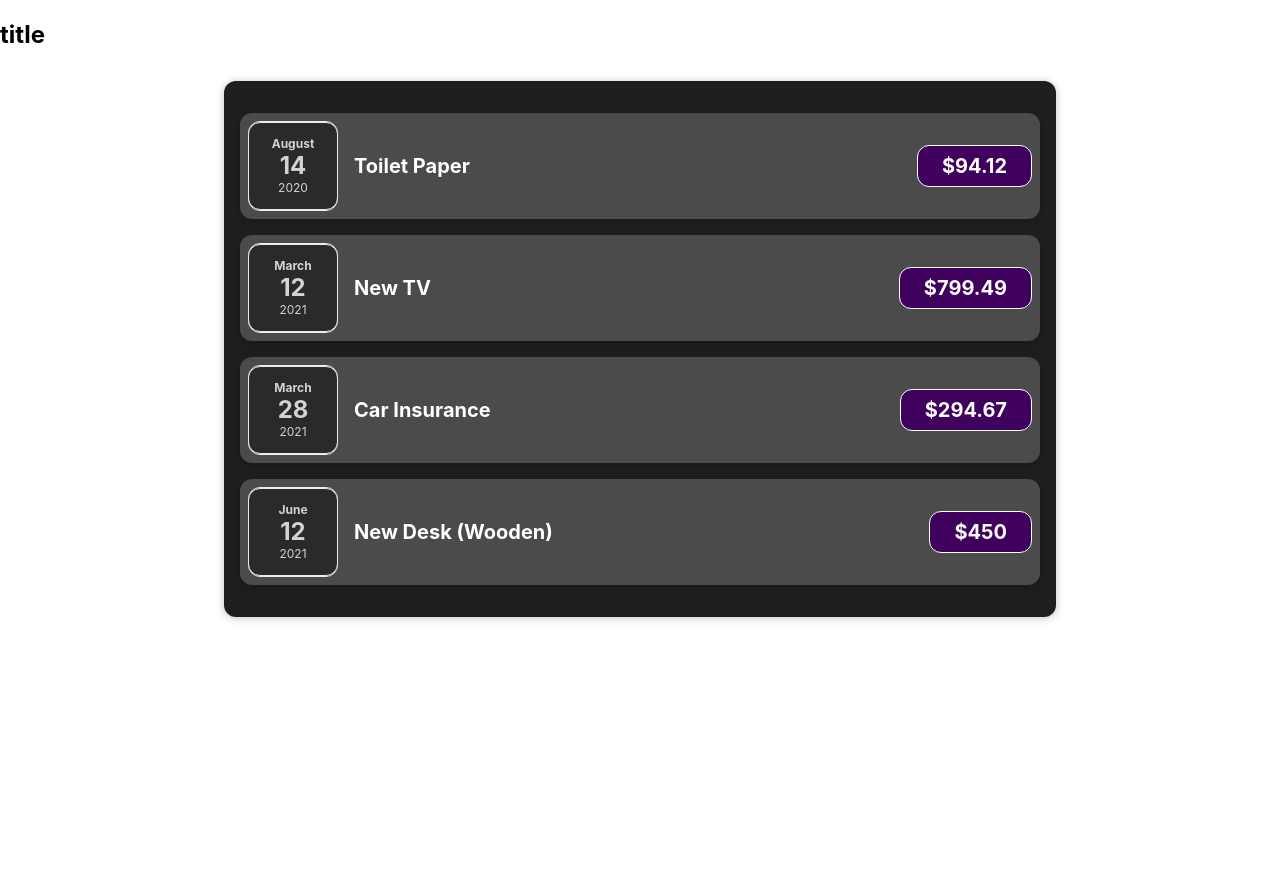
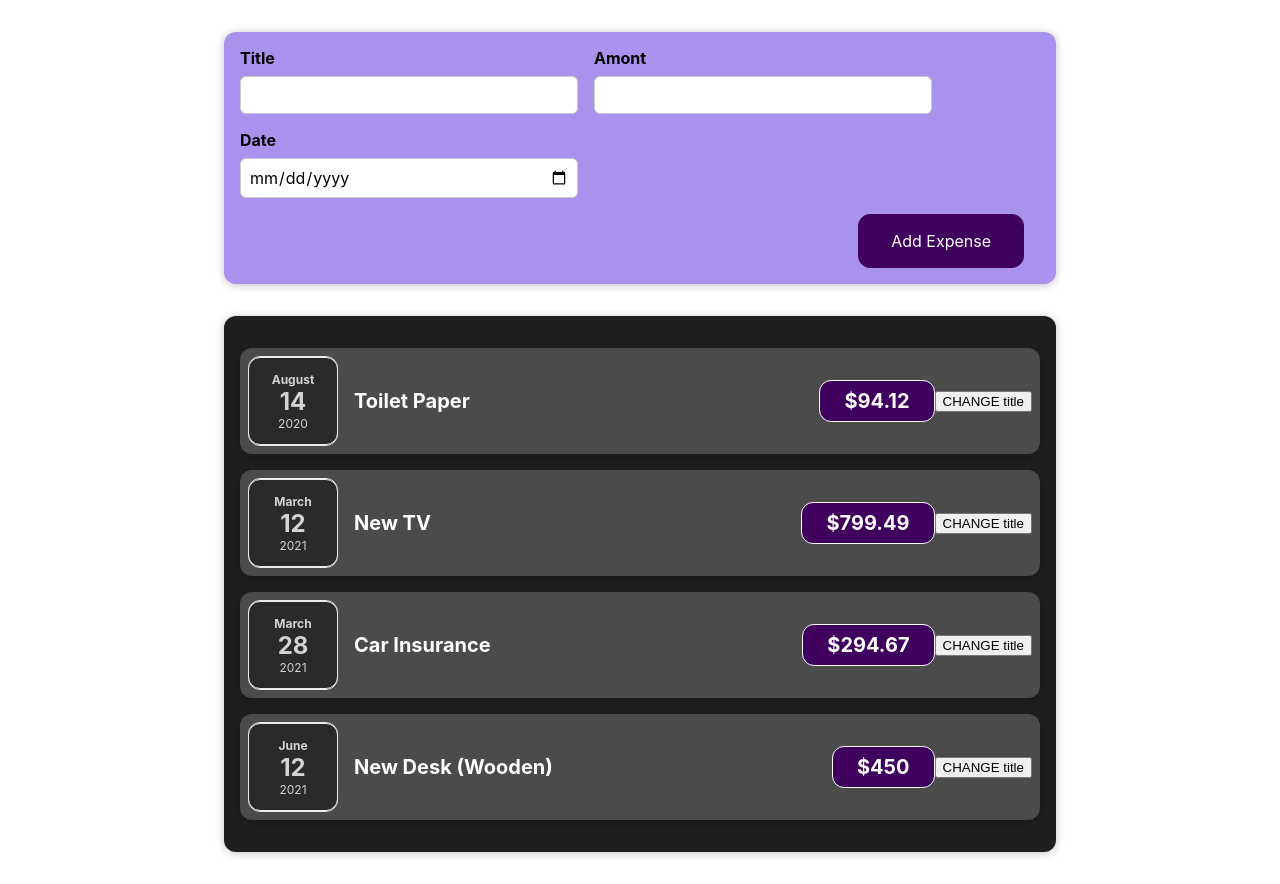
Before and after one commit to marcel-balint/expense_tracking, a React (Create React App) app: page / in a window 1280 px wide. Before the commit the page ends 800 px from the top, so only its background shows below. Built offline with nearby package versions, Linux system fonts and the light colour scheme.

Commit message:
Added form input

```diff
--- a/src/App.js
+++ b/src/App.js
@@ -1,4 +1,5 @@
 import Expenses from "./compnents/Expenses/Expenses";
+import NewExpense from "./compnents/NewExpense/NewExpense";
 
 function App() {
   const expenses = [
@@ -25,7 +26,7 @@
 
   return (
     <div>
-      <h2>title</h2>
+      <NewExpense />
       <Expenses items={expenses} />
     </div>
   );
--- a/src/compnents/Expenses/ExpenseItem.jsx
+++ b/src/compnents/Expenses/ExpenseItem.jsx
@@ -1,19 +1,25 @@
-import React from "react";
+import React, { useState } from "react";
 import ExpenseDate from "./ExpenseDate";
 import Card from "../UI/Card";
 
 import "./ExpenseItem.css";
 
 const ExpenseItem = (props) => {
+  const [title, setTitle] = useState(props.title);
+
+  const clickHandler = () => {
+    setTitle("Updated !");
+  };
   return (
     <Card className="expense-item">
       <div className="expense-date">
         <ExpenseDate date={props.date} />
       </div>
       <div className="expense-item__description">
-        <h2>{props.title}</h2>
+        <h2>{title}</h2>
         <div className="expense-item__price">${props.amount}</div>
       </div>
+      <button onClick={clickHandler}>CHANGE title</button>
     </Card>
   );
 };
--- /dev/null
+++ b/src/compnents/NewExpense/ExpenseForm.css
@@ -0,0 +1,26 @@
+.new-expense__controls {
+    display: flex;
+    flex-wrap: wrap;
+    gap: 1rem;
+    margin-bottom: 1rem;
+    text-align: left;
+  }
+
+  .new-expense__control label {
+    font-weight: bold;
+    margin-bottom: 0.5rem;
+    display: block;
+  }
+
+  .new-expense__control input {
+    font: inherit;
+    padding: 0.5rem;
+    border-radius: 6px;
+    border: 1px solid #ccc;
+    width: 20rem;
+    max-width: 100%;
+  }
+
+  .new-expense__actions {
+    text-align: right;
+  }
--- /dev/null
+++ b/src/compnents/NewExpense/ExpenseForm.jsx
@@ -0,0 +1,29 @@
+import React from "react";
+
+import "./ExpenseForm.css";
+
+const ExpenseForm = () => {
+  return (
+    <form>
+      <div className="new-expense__controls">
+        <div className="new-expense__control">
+          <label>Title</label>
+          <input type="text" />
+        </div>
+        <div className="new-expense__control">
+          <label>Amont</label>
+          <input type="number" min="0.01" step="0.01" />
+        </div>
+        <div className="new-expense__control">
+          <label>Date</label>
+          <input type="date" min="2015-01-01" max="2023-12-31" />
+        </div>
+      </div>
+      <div className="new-expense__actions">
+        <button type="submit">Add Expense</button>
+      </div>
+    </form>
+  );
+};
+
+export default ExpenseForm;
--- /dev/null
+++ b/src/compnents/NewExpense/NewExpense.css
@@ -0,0 +1,38 @@
+.new-expense {
+    background-color: #a892ee;
+    padding: 1rem;
+    margin: 2rem auto;
+    width: 50rem;
+    max-width: 95%;
+    border-radius: 12px;
+    text-align: center;
+    box-shadow: 0 1px 8px rgba(0, 0, 0, 0.25);
+  }
+
+  .new-expense button {
+    font: inherit;
+    cursor: pointer;
+    padding: 1rem 2rem;
+    border: 1px solid #40005d;
+    background-color: #40005d;
+    color: white;
+    border-radius: 12px;
+    margin-right: 1rem;
+  }
+
+  .new-expense button:hover,
+  .new-expense button:active {
+    background-color: #510674;
+    border-color: #510674;
+  }
+
+  .new-expense button.alternative {
+    color: #220131;
+    border-color: transparent;
+    background-color: transparent;
+  }
+
+  .new-expense button.alternative:hover,
+  .new-expense button.alternative:active {
+    background-color: #ddb3f8;
+  }
--- /dev/null
+++ b/src/compnents/NewExpense/NewExpense.jsx
@@ -0,0 +1,14 @@
+import React from "react";
+
+import ExpenseForm from "./ExpenseForm";
+import "./NewExpense.css";
+
+const NewExpense = () => {
+  return (
+    <div className="new-expense">
+      <ExpenseForm />
+    </div>
+  );
+};
+
+export default NewExpense;
```
